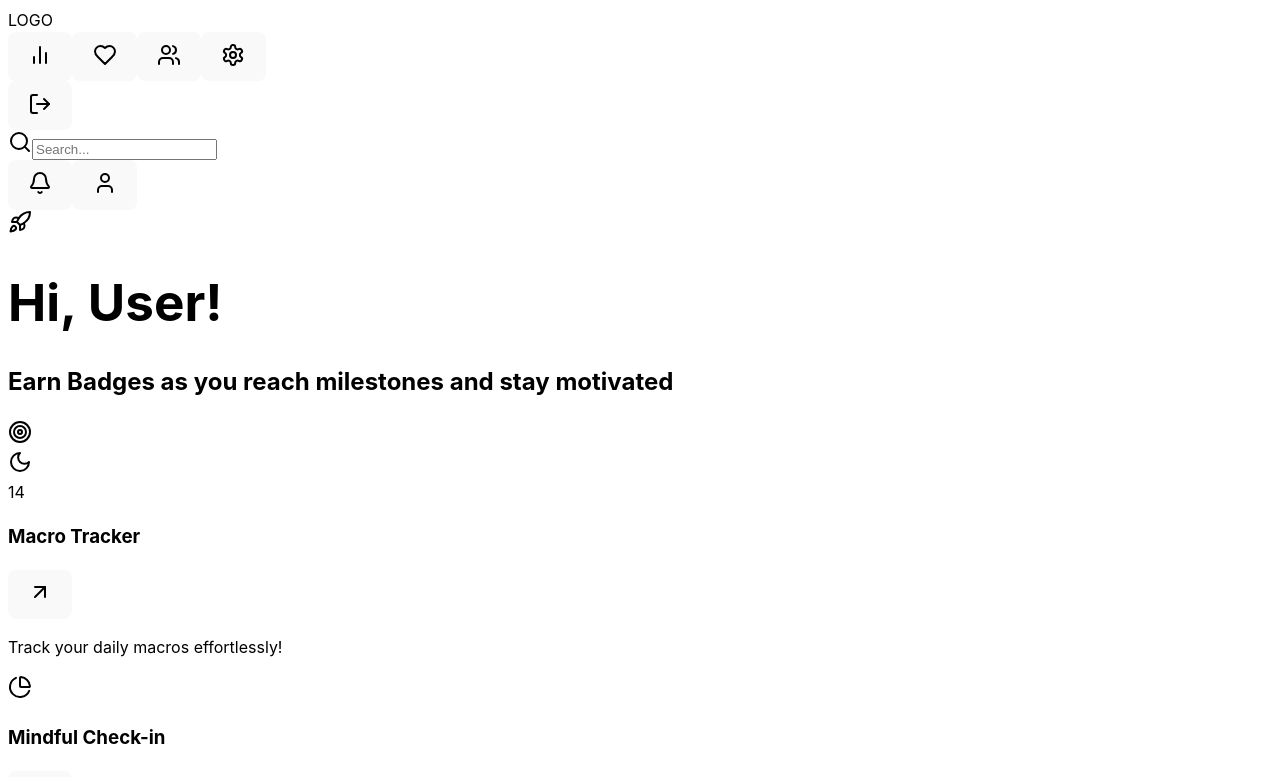
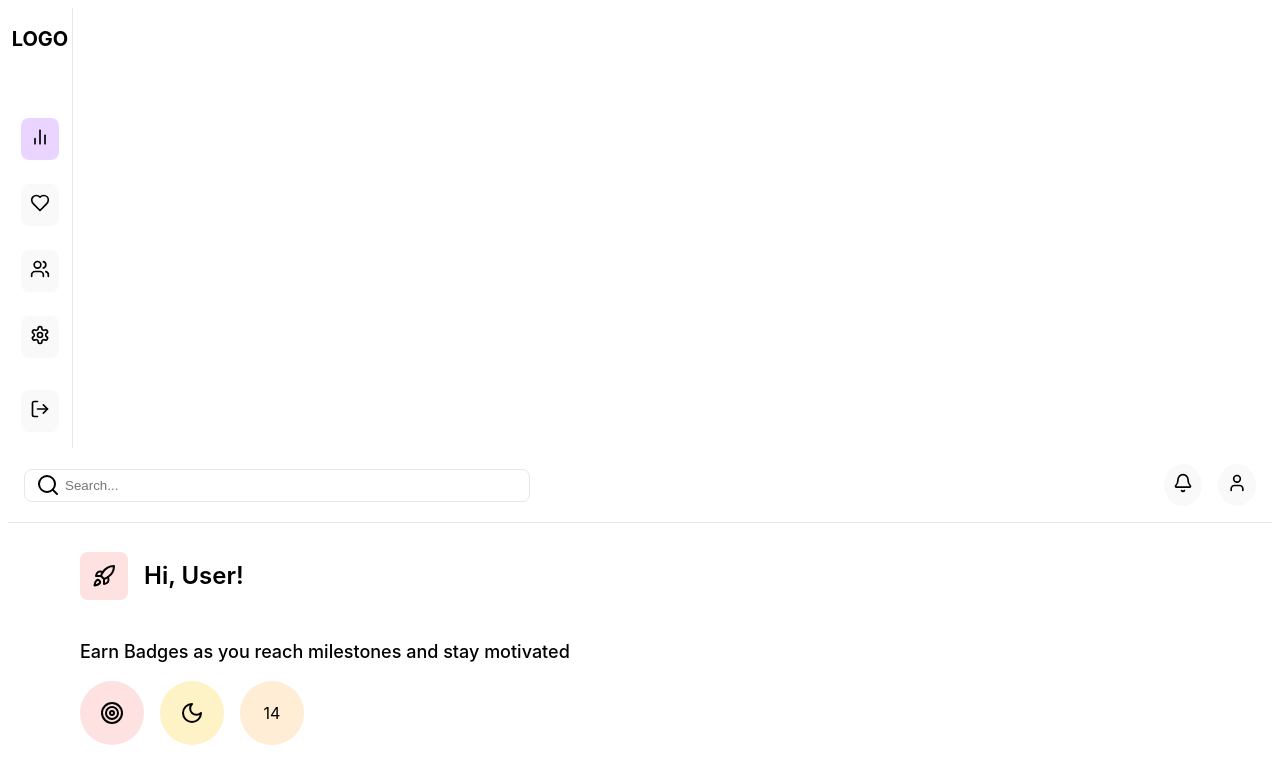
Before and after one commit to Ammar9faisal/Wellness-App, a React (Vite) app: page /dashboard in a window 1280 px wide. Shown: the top 777 px of the page. Built offline with nearby package versions, Linux system fonts and the light colour scheme.

Commit message:
converted tailwindcss to css to keep consistent style throughout codebase

```diff
--- a/src/components/Header.jsx
+++ b/src/components/Header.jsx
@@ -1,25 +1,26 @@
 import React from 'react';
 import { Search, Bell, User } from 'lucide-react';
+import './header.css';
 
 export function Header() {
   return (
-    <header className="bg-white border-b p-4 flex items-center justify-between">
-      <div className="flex-1 max-w-md">
-        <div className="relative">
-          <Search className="absolute left-3 top-1/2 transform -translate-y-1/2 text-gray-400" />
+    <header className="header">
+      <div className="header-search">
+        <div className="header-search-container">
+          <Search className="header-search-icon" />
           <input
             type="text"
             placeholder="Search..."
-            className="w-full pl-10 pr-4 py-2 border rounded-lg focus:outline-none focus:ring-2 focus:ring-purple-200"
+            className="header-search-input"
           />
         </div>
       </div>
-      <div className="flex items-center gap-4">
-        <button className="p-2 hover:bg-gray-100 rounded-full">
-          <Bell className="h-5 w-5" />
+      <div className="header-buttons">
+        <button className="header-button">
+          <Bell className="header-button-icon" />
         </button>
-        <button className="p-2 hover:bg-gray-100 rounded-full">
-          <User className="h-5 w-5" />
+        <button className="header-button">
+          <User className="header-button-icon" />
         </button>
       </div>
     </header>
--- a/src/components/Sidebar.jsx
+++ b/src/components/Sidebar.jsx
@@ -1,26 +1,27 @@
 import React from 'react';
 import { BarChart2, Heart, Users, Settings, LogOut } from 'lucide-react';
+import './sidebar.css';
 
 export function Sidebar() {
   return (
-    <div className="w-16 bg-white border-r flex flex-col items-center py-4 gap-8">
-      <div className="mb-8 text-xl font-bold">LOGO</div>
-      <nav className="flex flex-col gap-6">
-        <button className="p-2 rounded-lg bg-purple-100">
-          <BarChart2 className="w-5 h-5" />
+    <div className="sidebar">
+      <div className="sidebar-logo">LOGO</div>
+      <nav className="sidebar-nav">
+        <button className="sidebar-button sidebar-button-active">
+          <BarChart2 className="sidebar-icon" />
         </button>
-        <button className="p-2 rounded-lg hover:bg-gray-100">
-          <Heart className="w-5 h-5" />
+        <button className="sidebar-button">
+          <Heart className="sidebar-icon" />
         </button>
-        <button className="p-2 rounded-lg hover:bg-gray-100">
-          <Users className="w-5 h-5" />
+        <button className="sidebar-button">
+          <Users className="sidebar-icon" />
         </button>
-        <button className="p-2 rounded-lg hover:bg-gray-100">
-          <Settings className="w-5 h-5" />
+        <button className="sidebar-button">
+          <Settings className="sidebar-icon" />
         </button>
       </nav>
-      <button className="mt-auto p-2 rounded-lg hover:bg-gray-100">
-        <LogOut className="w-5 h-5" />
+      <button className="sidebar-logout">
+        <LogOut className="sidebar-icon" />
       </button>
     </div>
   );
--- /dev/null
+++ b/src/components/header.css
@@ -0,0 +1,62 @@
+.header {
+  background-color: white;
+  border-bottom: 1px solid #e5e7eb;
+  padding: 1rem;
+  display: flex;
+  align-items: center;
+  justify-content: space-between;
+}
+
+.header-search {
+  flex: 1;
+  max-width: 28rem;
+}
+
+.header-search-container {
+  position: relative;
+}
+
+.header-search-icon {
+  position: absolute;
+  left: 0.75rem;
+  top: 50%;
+  transform: translateY(-50%);
+  color: #9ca3af;
+}
+
+.header-search-input {
+  width: 100%;
+  padding-left: 2.5rem;
+  padding-right: 1rem;
+  padding-top: 0.5rem;
+  padding-bottom: 0.5rem;
+  border: 1px solid #e5e7eb;
+  border-radius: 0.5rem;
+  outline: none;
+  transition: box-shadow 0.2s;
+}
+
+.header-search-input:focus {
+  box-shadow: 0 0 0 2px #c4b5fd;
+}
+
+.header-buttons {
+  display: flex;
+  align-items: center;
+  gap: 1rem;
+}
+
+.header-button {
+  padding: 0.5rem;
+  border-radius: 50%;
+  transition: background-color 0.2s;
+}
+
+.header-button:hover {
+  background-color: #f3f4f6;
+}
+
+.header-button-icon {
+  width: 1.25rem;
+  height: 1.25rem;
+}
--- /dev/null
+++ b/src/components/sidebar.css
@@ -0,0 +1,52 @@
+.sidebar {
+  width: 4rem;
+  background-color: white;
+  border-right: 1px solid #e5e7eb;
+  display: flex;
+  flex-direction: column;
+  align-items: center;
+  padding: 1rem 0;
+  gap: 2rem;
+}
+
+.sidebar-logo {
+  margin-bottom: 2rem;
+  font-size: 1.25rem;
+  font-weight: bold;
+}
+
+.sidebar-nav {
+  display: flex;
+  flex-direction: column;
+  gap: 1.5rem;
+}
+
+.sidebar-button {
+  padding: 0.5rem;
+  border-radius: 0.5rem;
+  transition: background-color 0.2s;
+}
+
+.sidebar-button-active {
+  background-color: #e9d5ff;
+}
+
+.sidebar-button:hover {
+  background-color: #f3f4f6;
+}
+
+.sidebar-icon {
+  width: 1.25rem;
+  height: 1.25rem;
+}
+
+.sidebar-logout {
+  margin-top: auto;
+  padding: 0.5rem;
+  border-radius: 0.5rem;
+  transition: background-color 0.2s;
+}
+
+.sidebar-logout:hover {
+  background-color: #f3f4f6;
+}
--- /dev/null
+++ b/src/pages/dashboard.css
@@ -0,0 +1,129 @@
+.dashboard-container {
+  padding: 1.5rem;
+  max-width: 1120px;
+  margin: 0 auto;
+}
+
+.dashboard-header {
+  display: flex;
+  align-items: center;
+  gap: 1rem;
+  margin-bottom: 2rem;
+}
+
+.dashboard-header-icon {
+  width: 3rem;
+  height: 3rem;
+  display: flex;
+  align-items: center;
+  justify-content: center;
+  background-color: #fee2e2;
+  border-radius: 0.5rem;
+}
+
+.dashboard-header-title {
+  font-size: 1.5rem;
+  font-weight: 600;
+}
+
+.dashboard-section {
+  margin-bottom: 2rem;
+}
+
+.dashboard-section-title {
+  font-size: 1.125rem;
+  font-weight: 500;
+  margin-bottom: 1rem;
+}
+
+.dashboard-badges {
+  display: flex;
+  gap: 1rem;
+}
+
+.badge {
+  width: 4rem;
+  height: 4rem;
+  border-radius: 50%;
+  display: flex;
+  align-items: center;
+  justify-content: center;
+}
+
+.badge-red {
+  background-color: #fee2e2;
+}
+
+.badge-yellow {
+  background-color: #fef3c7;
+}
+
+.badge-orange {
+  background-color: #ffedd5;
+}
+
+.dashboard-cards {
+  display: grid;
+  grid-template-columns: 1fr;
+  gap: 1.5rem;
+}
+
+@media (min-width: 768px) {
+  .dashboard-cards {
+    grid-template-columns: repeat(2, 1fr);
+  }
+}
+
+@media (min-width: 1024px) {
+  .dashboard-cards {
+    grid-template-columns: repeat(3, 1fr);
+  }
+}
+
+.dashboard-card {
+  padding: 1.5rem;
+  border-radius: 0.5rem;
+  box-shadow: 0 1px 2px rgba(0, 0, 0, 0.05);
+}
+
+.dashboard-card-purple {
+  background-color: #f3e8ff;
+}
+
+.dashboard-card-white {
+  background-color: #ffffff;
+}
+
+.dashboard-card-header {
+  display: flex;
+  justify-content: space-between;
+  align-items: flex-start;
+  margin-bottom: 1rem;
+}
+
+.dashboard-card-title {
+  font-size: 1.25rem;
+  font-weight: 600;
+}
+
+.dashboard-card-button {
+  padding: 0.25rem;
+  border-radius: 50%;
+  transition: background-color 0.2s;
+}
+
+.dashboard-card-button:hover {
+  background-color: #e5e7eb;
+}
+
+.dashboard-card-description {
+  margin-bottom: 1rem;
+}
+
+.dashboard-card-icon {
+  width: 8rem;
+  height: 8rem;
+  display: flex;
+  align-items: center;
+  justify-content: center;
+}
--- a/src/pages/dashboard.jsx
+++ b/src/pages/dashboard.jsx
@@ -1,69 +1,69 @@
-import { ArrowUpRight, Rocket, Target, Moon, PieChart, Brain, Bot } from "lucide-react"
+import React from 'react';
+import { ArrowUpRight, Rocket, Target, Moon, PieChart, Brain, Bot } from 'lucide-react';
+import './dashboard.css';
 
 export default function Dashboard() {
   return (
-    <div className="p-6 max-w-7xl mx-auto">
-      <div className="flex items-center gap-4 mb-8">
-        <div className="w-12 h-12 flex items-center justify-center bg-red-100 rounded-lg">
+    <div className="dashboard-container">
+      <div className="dashboard-header">
+        <div className="dashboard-header-icon">
           <Rocket className="w-6 h-6" />
         </div>
-        <h1 className="text-2xl font-semibold">Hi, User!</h1>
+        <h1 className="dashboard-header-title">Hi, User!</h1>
       </div>
 
-      <section className="mb-8">
-        <h2 className="text-lg font-medium mb-4">Earn Badges as you reach milestones and stay motivated</h2>
-        <div className="flex gap-4">
-          <Badge icon={<Target className="w-8 h-8" />} color="bg-red-100" />
-          <Badge icon={<Moon className="w-8 h-8" />} color="bg-yellow-100" />
-          <Badge icon="14" color="bg-orange-100" />
+      <section className="dashboard-section">
+        <h2 className="dashboard-section-title">Earn Badges as you reach milestones and stay motivated</h2>
+        <div className="dashboard-badges">
+          <Badge icon={<Target className="w-8 h-8" />} color="badge-red" />
+          <Badge icon={<Moon className="w-8 h-8" />} color="badge-yellow" />
+          <Badge icon="14" color="badge-orange" />
         </div>
       </section>
 
-      <div className="grid grid-cols-1 md:grid-cols-2 lg:grid-cols-3 gap-6">
+      <div className="dashboard-cards">
         <DashboardCard
           title="Macro Tracker"
           description="Track your daily macros effortlessly!"
           icon={<PieChart className="w-16 h-16 text-gray-600" />}
-          bgColor="bg-purple-50"
+          bgColor="dashboard-card-purple"
         />
         <DashboardCard
           title="Mindful Check-in"
           description="Complete your daily check-in now"
           icon={<Brain className="w-16 h-16 text-gray-600" />}
-          bgColor="bg-white"
+          bgColor="dashboard-card-white"
         />
         <DashboardCard
           title="Wellness bot"
           description="Meet your personal wellness bot!"
           icon={<Bot className="w-16 h-16 text-gray-600" />}
-          bgColor="bg-purple-100"
+          bgColor="dashboard-card-purple"
         />
       </div>
     </div>
-  )
+  );
 }
 
 function Badge({ icon, color }) {
   return (
-    <div className={`w-16 h-16 rounded-full ${color} flex items-center justify-center`}>
-      {typeof icon === "string" ? <span className="text-xl font-semibold">{icon}</span> : icon}
+    <div className={`badge ${color}`}>
+      {typeof icon === 'string' ? <span className="text-xl font-semibold">{icon}</span> : icon}
     </div>
-  )
+  );
 }
 
 function DashboardCard({ title, description, icon, bgColor }) {
   return (
-    <div className={`p-6 ${bgColor} rounded-lg shadow-sm`}>
-      <div className="flex justify-between items-start mb-4">
-        <h3 className="text-xl font-semibold">{title}</h3>
-        <button className="p-1 hover:bg-gray-200 rounded-full">
+    <div className={`dashboard-card ${bgColor}`}>
+      <div className="dashboard-card-header">
+        <h3 className="dashboard-card-title">{title}</h3>
+        <button className="dashboard-card-button">
           <ArrowUpRight className="h-4 w-4" />
         </button>
       </div>
-      <p>{description}</p>
-      <div className="mt-4 flex justify-center">
-        <div className="w-32 h-32 flex items-center justify-center">{icon}</div>
-      </div>
+      <p className="dashboard-card-description">{description}</p>
+      <div className="dashboard-card-icon">{icon}</div>
     </div>
-  )
+  );
 }
```
Also changed, not shown: 1 other file (tests, documents, lock files or other folders).
